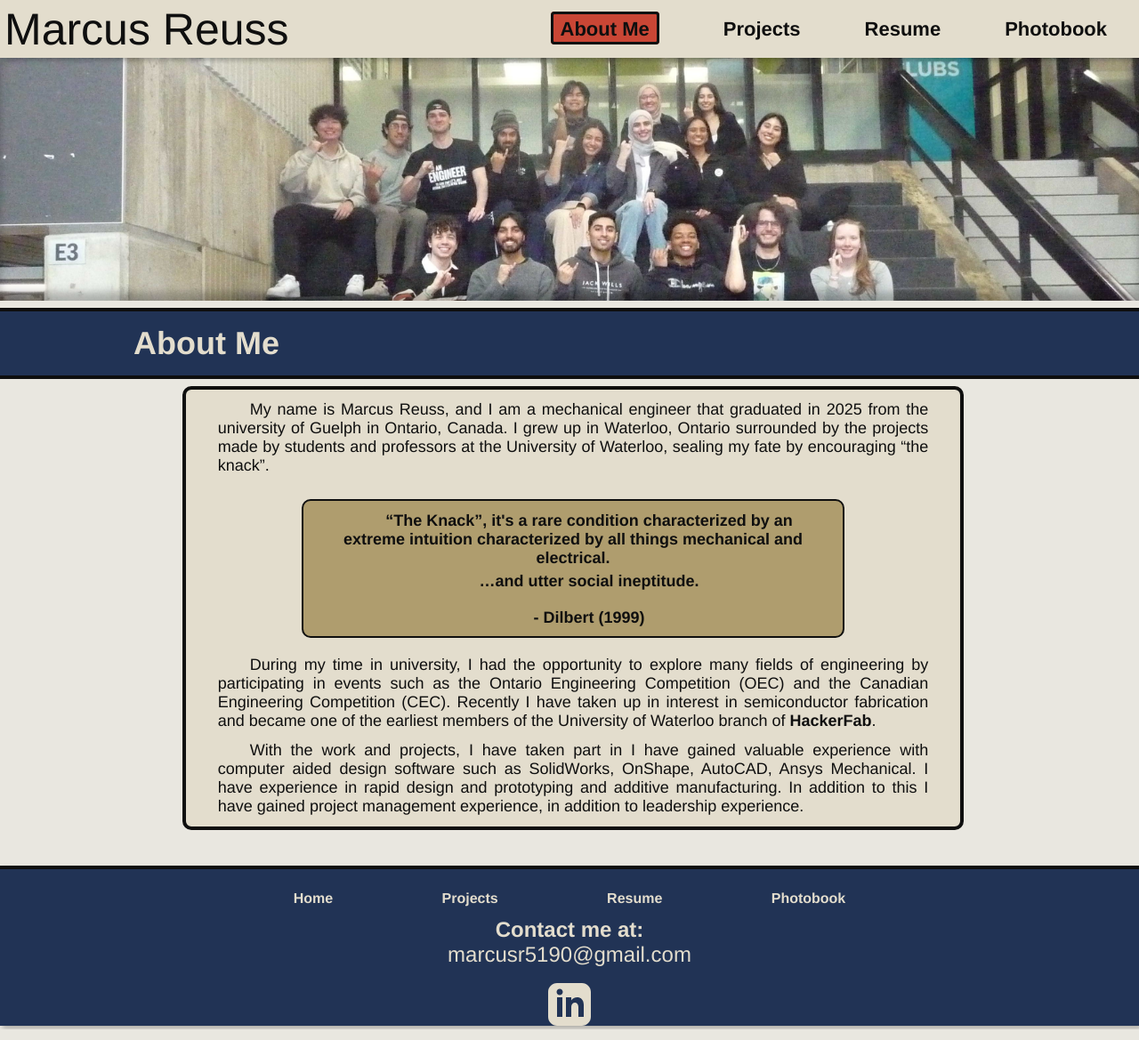
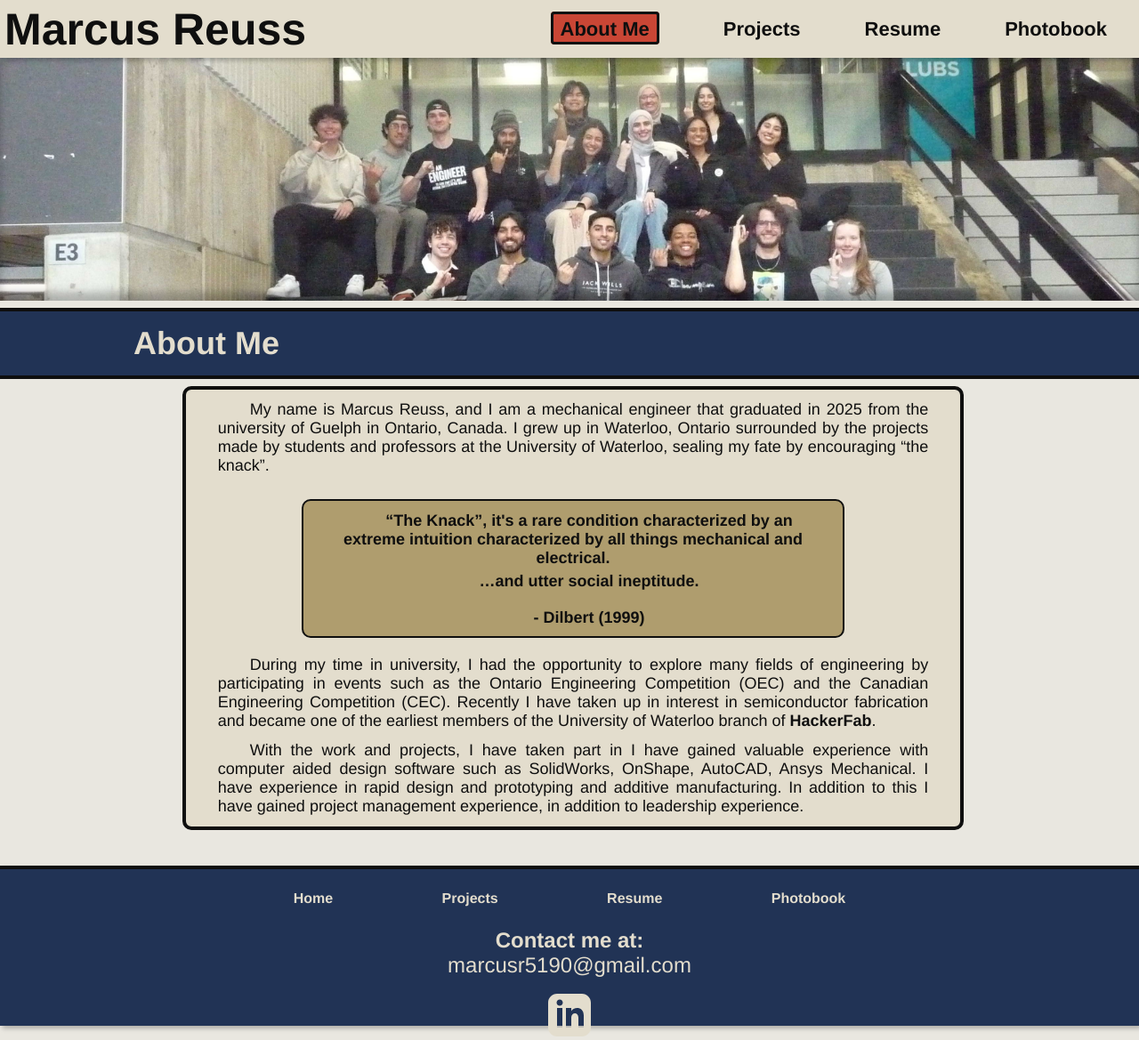
Before and after one commit to Ruckas08/Portfolio-website, a plain HTML site: page index.html in a window 1280 px wide. Shown: the whole page at 89% size. Drawn offline with Linux system fonts and the light colour scheme.

Commit message:
Add files via upload

```diff
--- a/Style.css
+++ b/Style.css
@@ -136,7 +136,7 @@ li a:not(#active):not(#Name):not(.SideNavLink):not(.footerLink):hover{
 }
 .contactInfo{
 	text-align:center;
-	margin-top:4px;
+	margin-top:16px;
 }
 .contactInfo > p{
 	font-size:24px;
@@ -268,7 +268,7 @@ div{
 	font-size:50px;
 	padding: 0px 5px;
 	width:350px;
-	font-weight: normal;
+	font-weight: bold;
 }
 @media(max-width:1100px){
 	a.HideOnMobile{
```
